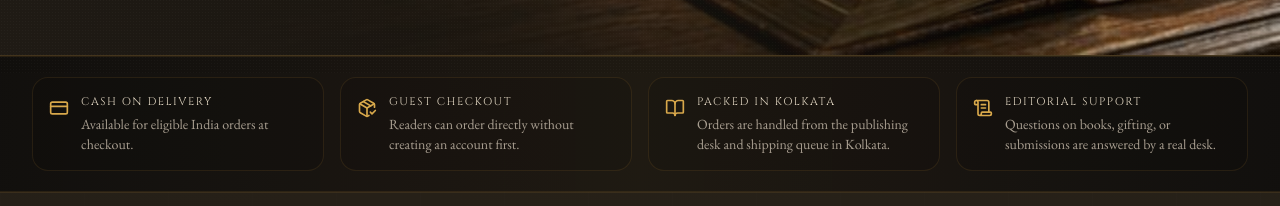
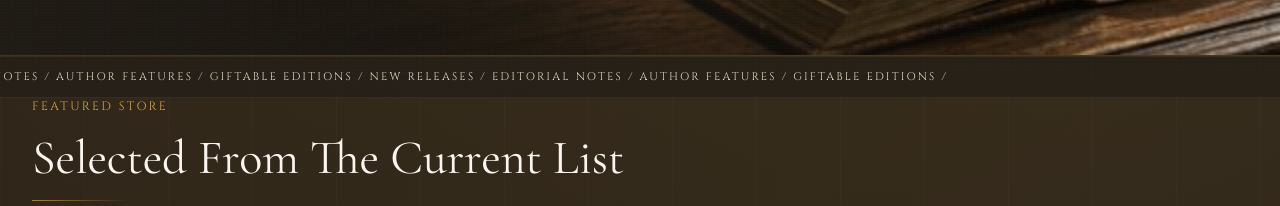
Before and after one commit to Anubhab-1/Kothakhahon1, a Next.js app: page / in a window 1280 px wide. Shown: the part 727-933 px from the top of the page. Built offline with nearby package versions, Linux system fonts and the light colour scheme; no server answers; the database is empty.

Commit message:
style(home): remove reader promises features grid section beneath hero

```diff
--- a/components/home/HomePageClient.tsx
+++ b/components/home/HomePageClient.tsx
@@ -2,7 +2,6 @@
 
 import Image from "next/image";
 import Link from "next/link";
-import { BookOpen, CreditCard, PackageCheck, ScrollText } from "lucide-react";
 import BookCard from "@/components/ui/BookCard";
 import NewsletterForm from "@/components/ui/NewsletterForm";
 import SectionHeader from "@/components/ui/SectionHeader";
@@ -36,29 +35,6 @@ const genreCards = [
   {
     name: "Narrative Non-Fiction",
     description: "Biography, criticism, and cultural writing for serious readers.",
-  },
-];
-
-const readerPromises = [
-  {
-    title: "Cash On Delivery",
-    description: "Available for eligible India orders at checkout.",
-    icon: CreditCard,
-  },
-  {
-    title: "Guest Checkout",
-    description: "Readers can order directly without creating an account first.",
-    icon: PackageCheck,
-  },
-  {
-    title: "Packed In Kolkata",
-    description: "Orders are handled from the publishing desk and shipping queue in Kolkata.",
-    icon: BookOpen,
-  },
-  {
-    title: "Editorial Support",
-    description: "Questions on books, gifting, or submissions are answered by a real desk.",
-    icon: ScrollText,
   },
 ];
 
@@ -183,23 +159,6 @@ export default function HomePageClient({
             </div>
           </div>
         </motion.div>
-      </section>
-
-      <section className="border-y border-smoke bg-[linear-gradient(90deg,rgba(17,15,13,0.98),rgba(30,25,18,0.96),rgba(17,15,13,0.98))]">
-        <div className="mx-auto grid max-w-7xl gap-4 px-4 py-5 md:grid-cols-2 md:px-8 xl:grid-cols-4">
-          {readerPromises.map((promise) => {
-            const Icon = promise.icon;
-            return (
-              <article key={promise.title} className="flex items-start gap-3 rounded-2xl border border-smoke/80 bg-black/10 p-4">
-                <Icon className="mt-1 h-5 w-5 shrink-0 text-gold" />
-                <div>
-                  <p className="font-ui text-[11px] tracking-[0.14em] text-parchment">{promise.title.toUpperCase()}</p>
-                  <p className="mt-1 font-body text-sm text-stone">{promise.description}</p>
-                </div>
-              </article>
-            );
-          })}
-        </div>
       </section>
 
       <div className="border-y border-smoke bg-obsidian/70 py-3">
```
